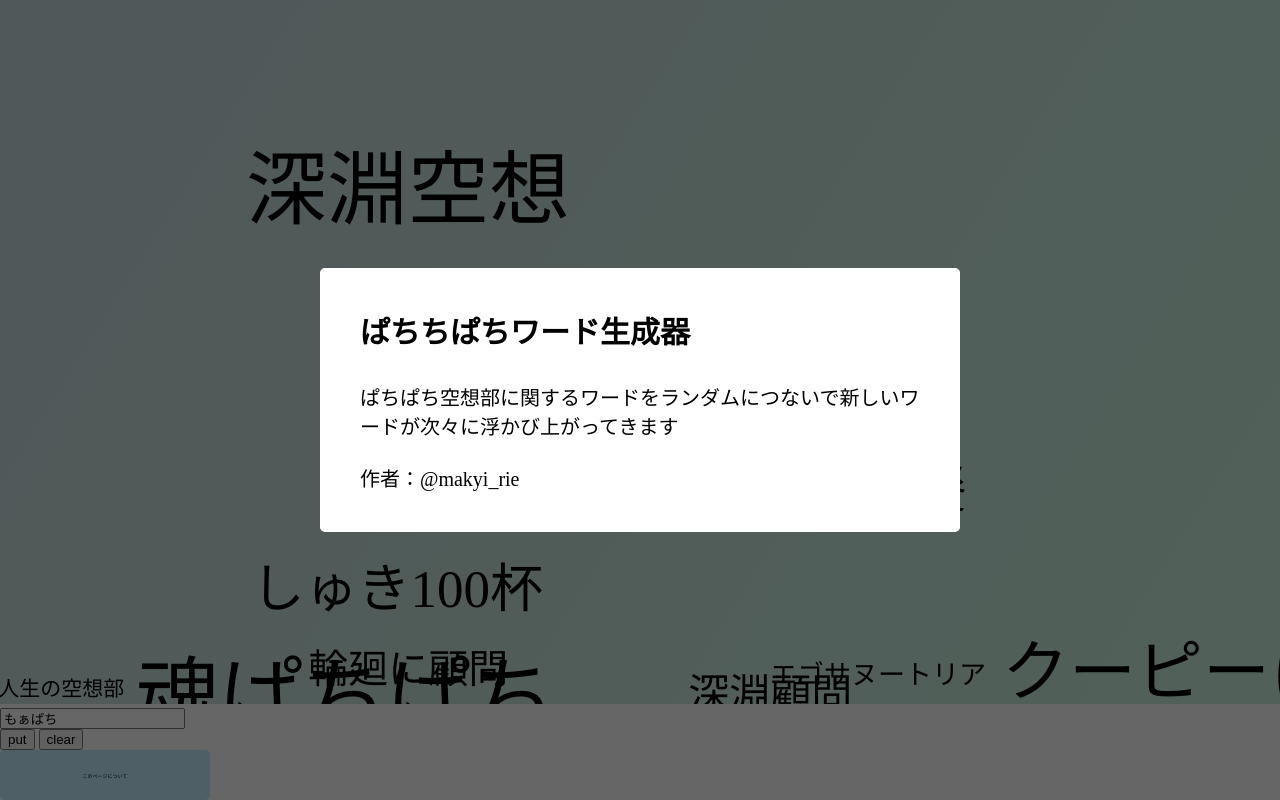
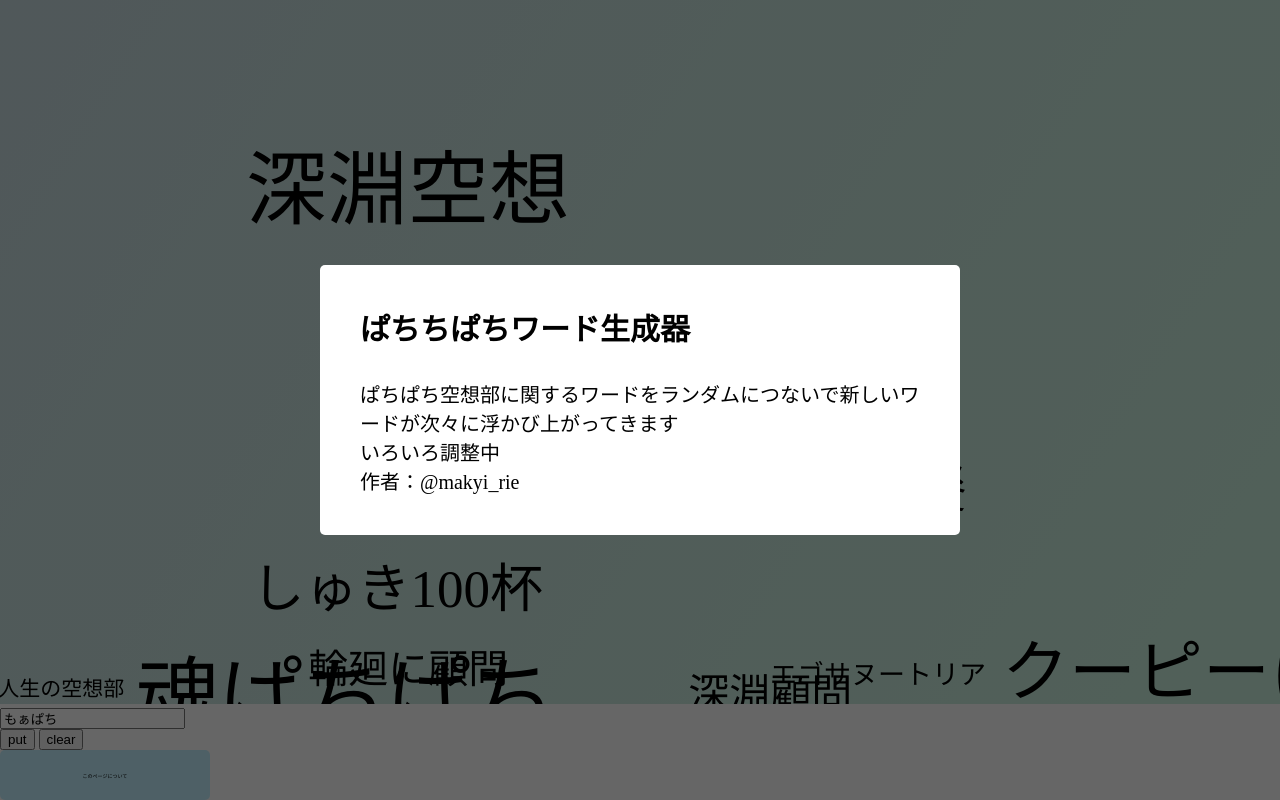
Before and after one commit to mmaakkyyii/random_words, a plain HTML site: page index.html in a window 1280 px wide. Both pictures are taken after a click on the link "このページについて". Shown: the part 96-896 px from the top of the page. Drawn offline with nearby package versions, Linux system fonts and the light colour scheme.

Commit message:
add comment

```diff
--- a/index.html
+++ b/index.html
@@ -27,7 +27,7 @@
             <h1>ぱちちぱちワード生成器</h1>
             <div class="modalContents">
                 ぱちぱち空想部に関するワードをランダムにつないで新しいワードが次々に浮かび上がってきます<br>
-
+                いろいろ調整中
                 <br>
                 作者：@makyi_rie
             </div>
```
